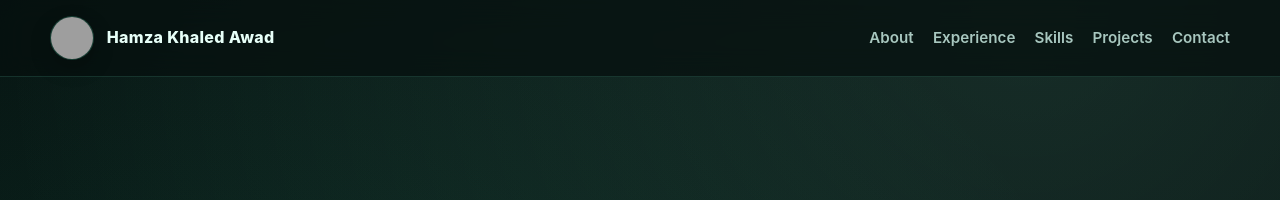
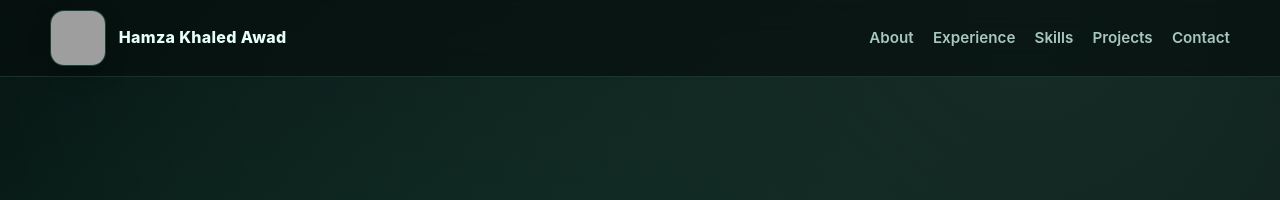
Before and after one commit to hamzehsrawi65-bit/hamzehsrawi65-bit.github.io, a Jekyll site: the page index.html, which Jekyll copies as it is, in a window 1280 px wide. Shown: the top 200 px of the page. Built offline with Jekyll 4.4.1, drawn with Linux system fonts in a browser that asks for light colours; grey boxes are pictures that could not be loaded.

Commit message:
Update index.html

```diff
--- a/index.html
+++ b/index.html
@@ -66,16 +66,16 @@
     }
 
 .profile-logo {
-      width: 44px;
-      height: 44px;
-      border-radius: 50%;
+  width: 56px;
+  height: 56px;
+  border-radius: 14px;
   object-fit: cover;
+  object-position: center top;
   border: 1px solid rgba(120, 255, 214, 0.14);
   box-shadow: 0 8px 20px rgba(0, 0, 0, 0.25);
   background: rgba(57, 242, 180, 0.08);
   display: block;
 }
-
     .nav-links {
       display: flex;
       align-items: center;
```
Lines whose indentation alone changed are shown as unchanged.
